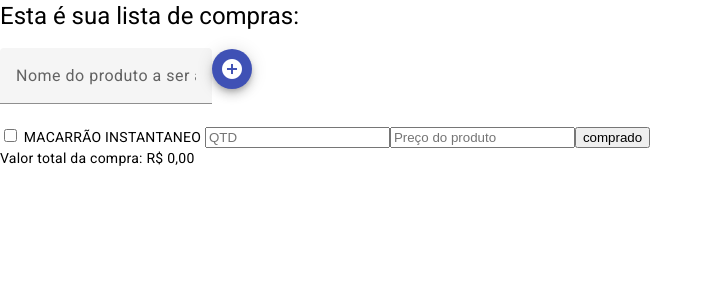
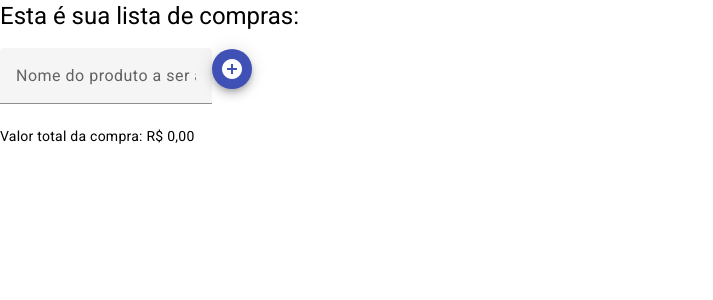
Before and after one commit to underlineg/sharedbuylists, an Angular app in the folder sharedbuylists/: page / in a window 1280 px wide. Shown: the top 300 px of the page, without its empty margins (0-713 px from the left). Built offline with nearby package versions, Linux system fonts and the light colour scheme.

Commit message:
1.0 [LIST] Create <item> dinamically

```diff
--- a/sharedbuylists/src/app/modules/itens/add-itens/add-itens.component.ts
+++ b/sharedbuylists/src/app/modules/itens/add-itens/add-itens.component.ts
@@ -14,10 +14,7 @@ export class AddItensComponent {
 
   @Output() productNameEmmiter = new EventEmitter<string>();
 
-
   addItem(){
-    // this.productNameOutput = string( this.productNameControl.getRawValue() )
     this.productNameEmmiter.emit( String( this.productNameControl.getRawValue()) )
-    console.log(this.productNameEmmiter)
   }
 }
--- a/sharedbuylists/src/app/modules/itens/item/item.component.html
+++ b/sharedbuylists/src/app/modules/itens/item/item.component.html
@@ -1,6 +1,6 @@
 <div>
     <input type="checkbox">
-    {{product_name}}
+    {{productName}}
     <input type="text" name="quantity" class="item__input-price" id="item__input--label" placeholder="QTD">
     <input type="text" name="price" class="item__input-price" id="item__input--label" placeholder="Preço do produto">
     <button class="item__button-done">comprado</button>
--- a/sharedbuylists/src/app/modules/itens/item/item.component.ts
+++ b/sharedbuylists/src/app/modules/itens/item/item.component.ts
@@ -7,5 +7,5 @@ import { Component, Input } from '@angular/core';
   styleUrl: './item.component.scss'
 })
 export class ItemComponent {
-  @Input() product_name: string = "PRODUCT NAME";
+  @Input() productName: string = "";
 }
--- a/sharedbuylists/src/app/modules/itens/itens/itens.component.html
+++ b/sharedbuylists/src/app/modules/itens/itens/itens.component.html
@@ -1,9 +1,12 @@
 <h1>Esta é sua lista de compras:</h1>
-<div>
+<div class="container-itens__add">
     <add-itens (productNameEmmiter)="addItem($event)"></add-itens>
-    <list-itens></list-itens>
 </div>
+<div class="container-itens__list" >
+    <ng-template #containerListItens>
 
-<div>
+    </ng-template>
+</div>
+<div class="container-total">
     Valor total da compra: R$ 0,00
 </div>
--- a/sharedbuylists/src/app/modules/itens/itens/itens.component.ts
+++ b/sharedbuylists/src/app/modules/itens/itens/itens.component.ts
@@ -1,4 +1,5 @@
-import { Component, Output } from '@angular/core';
+import { Component,  ComponentRef,  ViewChild, ViewContainerRef } from '@angular/core';
+import { ItemComponent } from '../item/item.component';
 
 @Component({
   selector: 'app-itens',
@@ -9,7 +10,11 @@ import { Component, Output } from '@angular/core';
 
 export class ItensComponent {
 
+  @ViewChild('containerListItens', { read: ViewContainerRef })
+  vcr!: ViewContainerRef;
+
+  //recebe o valor vindo do add-item
   addItem(item:string){
-    console.log(item)
+    this.vcr.createComponent(ItemComponent).instance.productName = item;
   }
 }
```
